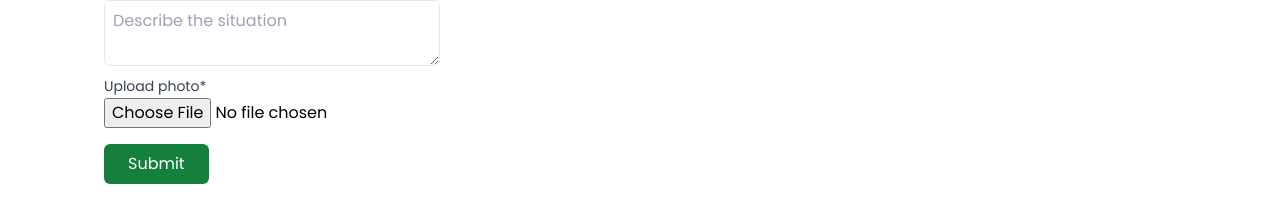
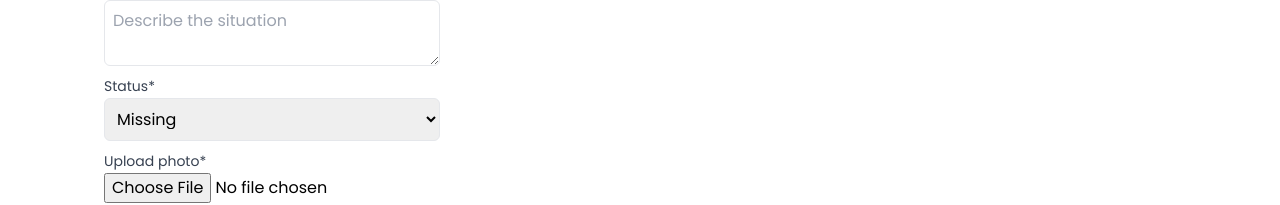
Before and after one commit to sachinshrmaa/connectmyfamily, a Next.js app: page / in a window 1280 px wide. Shown: the part 859-1064 px from the top of the page. Built offline with nearby package versions, Linux system fonts and the light colour scheme; no server answers; the database is empty.

Commit message:
feat: add status tag of the user

```diff
--- a/app/api/users/route.ts
+++ b/app/api/users/route.ts
@@ -21,7 +21,7 @@ export async function GET() {
 export async function POST(req: NextRequest) {
   try {
     const userData = await req.json();
-    const { name, phone, address, description, image } = userData;
+    const { name, phone, address, description, image, status } = userData;
 
     //check if user already exists
     const user = await User.findOne({ phone });
@@ -39,6 +39,7 @@ export async function POST(req: NextRequest) {
       address,
       description,
       image,
+      status,
     });
 
     const savedUser = await newUser.save();
--- a/components/Form.tsx
+++ b/components/Form.tsx
@@ -14,7 +14,8 @@ export default function Form() {
     phone: "",
     address: "",
     description: "",
-    image: "",
+    // image: "",
+    status: "",
   });
 
   const [buttonDisabled, setButtonDisabled] = useState(false);
@@ -22,35 +23,35 @@ export default function Form() {
   const uploadFile = async () => {
     if (imageUpload == null) return;
 
-    // Validate file type
-    const validImageTypes = ["image/gif", "image/jpeg", "image/png"];
-    const fileType = imageUpload["type"];
-    if (!validImageTypes.includes(fileType)) {
-      toast.error("Please upload a valid image file.!", {
-        position: toast.POSITION.TOP_RIGHT,
-      });
-      return;
-    }
+    // // Validate file type
+    // const validImageTypes = ["image/gif", "image/jpeg", "image/png"];
+    // const fileType = imageUpload["type"];
+    // if (!validImageTypes.includes(fileType)) {
+    //   toast.error("Please upload a valid image file.!", {
+    //     position: toast.POSITION.TOP_RIGHT,
+    //   });
+    //   return;
+    // }
 
     // Check file size
-    const fileSize = imageUpload["size"];
-    const maxSize = 1 * 1024 * 1024; // 1MB
-    if (fileSize > maxSize) {
-      toast.error("File size exceeds 1 MB.", {
-        position: toast.POSITION.TOP_RIGHT,
-      });
-      return;
-    }
+    // const fileSize = imageUpload["size"];
+    // const maxSize = 1 * 1024 * 1024; // 1MB
+    // if (fileSize > maxSize) {
+    //   toast.error("File size exceeds 1 MB.", {
+    //     position: toast.POSITION.TOP_RIGHT,
+    //   });
+    //   return;
+    // }
 
     // check file extension
-    const fileExtension = imageUpload["name"].split(".").pop();
-    const validFileExtensions = ["jpg", "jpeg", "png", "gif"];
-    if (!validFileExtensions.includes(fileExtension)) {
-      toast.error("Please upload a valid image file.", {
-        position: toast.POSITION.TOP_RIGHT,
-      });
-      return;
-    }
+    // const fileExtension = imageUpload["name"].split(".").pop();
+    // const validFileExtensions = ["jpg", "jpeg", "png", "gif"];
+    // if (!validFileExtensions.includes(fileExtension)) {
+    //   toast.error("Please upload a valid image file.", {
+    //     position: toast.POSITION.TOP_RIGHT,
+    //   });
+    //   return;
+    // }
 
     const imageRef = ref(storage, `images/${v4() + imageUpload.name}`);
 
@@ -67,7 +68,7 @@ export default function Form() {
     try {
       setButtonDisabled(true);
 
-      await uploadFile();
+      // await uploadFile();
 
       const res = await axios.post("/api/users", user);
 
@@ -141,6 +142,28 @@ export default function Form() {
         className="block w-full px-2 py-2 mb-2 border rounded-md focus:outline-none focus:ring-2 focus:ring-blue-500"
       />
 
+      <label className="text-sm text-gray-700 " htmlFor="name">
+        Status*
+      </label>
+      <select
+        name="status"
+        value={user.status}
+        onChange={(e) => {
+          setUser({ ...user, status: e.target.value });
+        }}
+        className="block mb-2 border rounded-md w-full px-2 py-2"
+      >
+        <option value="missing" className="text-gray-700 py-2">
+          Missing
+        </option>
+        <option value="found" className="text-gray-700 py-2">
+          Found
+        </option>
+        <option value="deceased" className="text-gray-700 py-2">
+          Deceased
+        </option>
+      </select>
+
       <label className="text-sm text-gray-700 " htmlFor="file">
         Upload photo*
       </label>
--- a/components/UserCard.tsx
+++ b/components/UserCard.tsx
@@ -1,8 +1,20 @@
 import Image from "next/image";
 
-const UserCard = ({ name, phone, description, address, image }) => {
+const UserCard = ({ name, phone, description, address, image, status }) => {
   return (
-    <div className="border rounded-md hover:bg-gray-50">
+    <div className="border rounded-md hover:bg-gray-50 relative">
+      <small className="bg-red-500 px-2 py-1 rounded-lg absolute top-2 right-2 text-white">
+        {status}
+      </small>
+
+      <small className={`px-2 py-1 rounded-lg absolute top-2 right-2 text-white ${
+          status === "missing" ? "bg-yellow-500" :
+          status === "found" ? "bg-green-500" :
+          status === "deceased" ? "bg-red-500" :
+          "bg-blue-500" // Default class if status doesn't match any case
+        }`}>
+        {status}
+      </small>
       <Image
         src={image}
         className="w-full"
--- a/components/UsersContainer.tsx
+++ b/components/UsersContainer.tsx
@@ -68,6 +68,7 @@ const UsersContainer = () => {
               address={user.address}
               description={user.description}
               image={user.image}
+              status={user.status}
             />
           ))
         )}
--- a/models/User.ts
+++ b/models/User.ts
@@ -12,9 +12,13 @@ const userSchema = new mongoose.Schema({
     type: String,
     required: [true, "Please provide a description"],
   },
+  status: {
+    type: String,
+    required: [true, "Please provide a status"],
+  },
   image: {
     type: String,
-    required: true,
+    required: false,
     default:
       "https://firebasestorage.googleapis.com/v0/b/connectmyfamilysikkim.appspot.com/o/images%2Fdefualt_user_image.jpg?alt=media&token=83f0a374-e844-4a93-b75f-7ce37642715a&_gl=1*mos2zz*_ga*Njc1MTQxNDUuMTY5NjY5Nzg5NA..*_ga_CW55HF8NVT*MTY5NjY5NzkxNS4xLjEuMTY5NjcwMzA2MS4yNi4wLjA.",
   },
```
